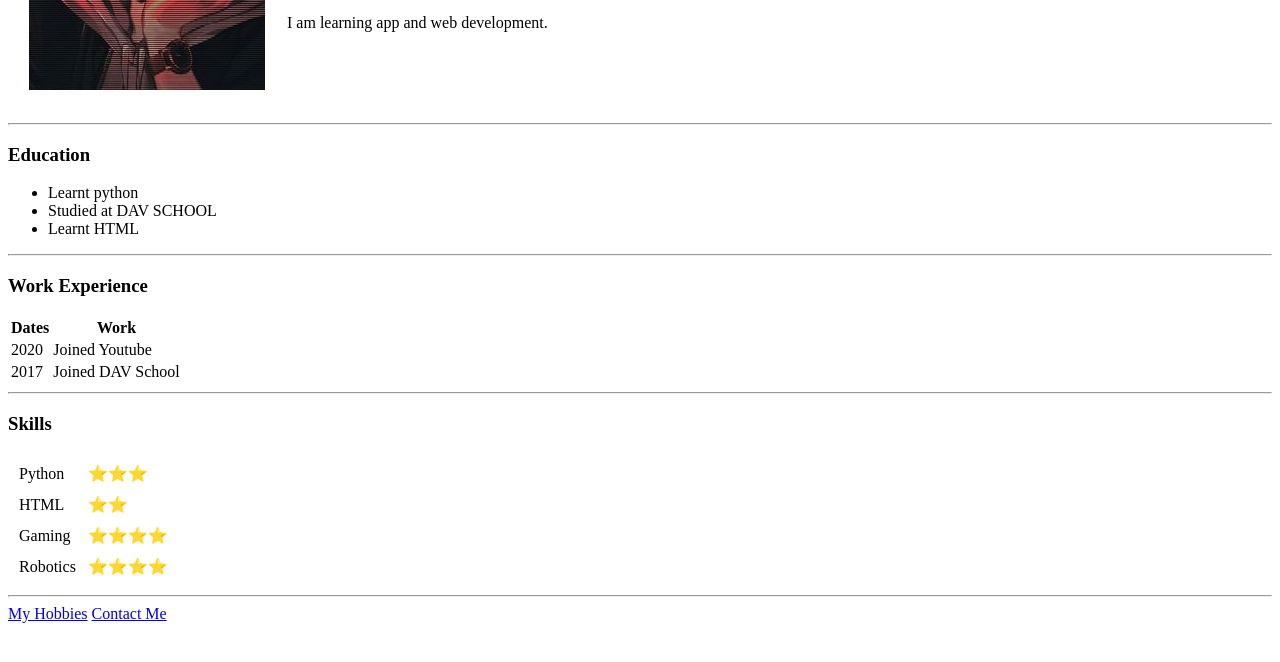
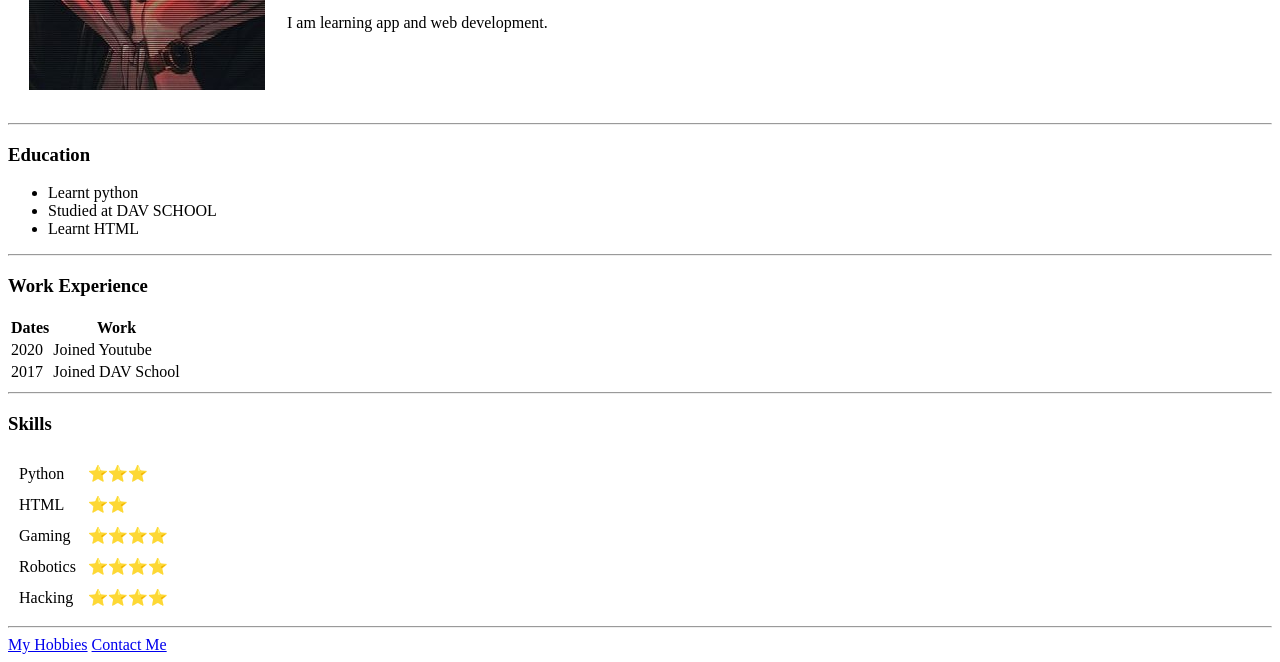
Before and after one commit to TechnoKhushal/cv, a plain HTML site: page index.html in a window 1280 px wide. Shown: the part 175-837 px from the top of the page. Before the commit the page ends 806 px from the top, so only its background shows below. Drawn offline with Linux system fonts and the light colour scheme.

Commit message:
Update index.html

```diff
--- a/index.html
+++ b/index.html
@@ -67,6 +67,10 @@
       <td>Robotics</td>
       <td>⭐⭐⭐⭐</td>
     </tr>
+    <tr>
+      <td>Hacking</td>
+      <td>⭐⭐⭐⭐</td>
+    </tr>
   </table>
 
   <hr>
```
